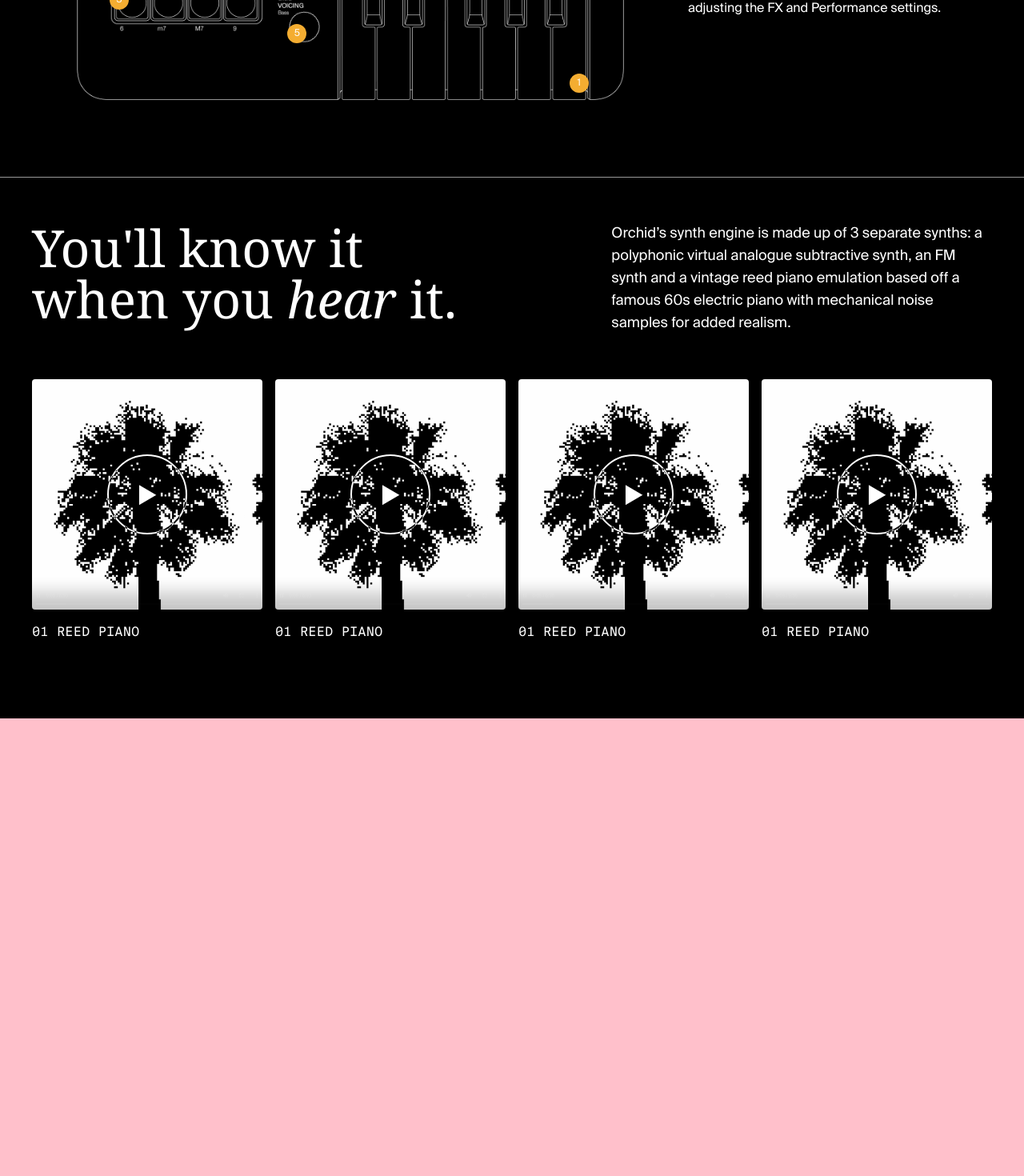
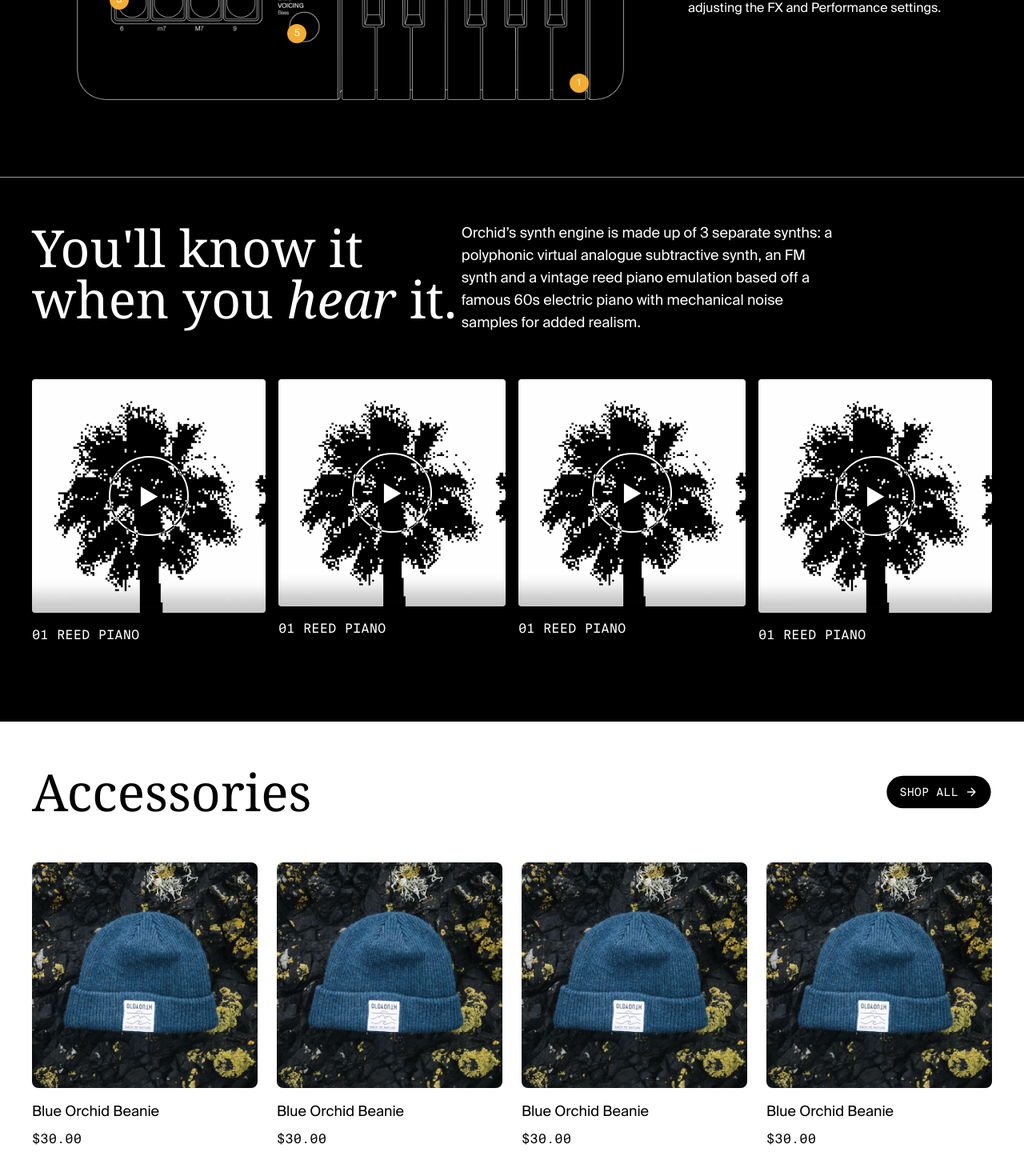
Before and after one commit to kehinde4885/Telepath, a React (Vite) app: page / in a window 1280 px wide. Shown: the part 5742-7212 px from the top of the page at 80% size. Before the commit the page ends 6640 px from the top, so only its background shows below. Built offline with nearby package versions, Linux system fonts and the light colour scheme; a web font is replaced by a local one.

Commit message:
Added accessories section

```diff
--- a/src/Landing.jsx
+++ b/src/Landing.jsx
@@ -254,7 +254,12 @@ const Landing = () => {
 
           <hr className="text-white opacity-60" />
 
-          <section id="audioPreview" className="grid grid-cols-[max-content_1fr] px-10 pt-14 pb-24 gap-y-14">
+          <section
+            id="audioPreview"
+            className="grid grid-cols-4 gap-y-14 px-10 pt-14 pb-24">
+            {/*  */}
+
+            <div className="flex col-span-full content-between ">
               <h2 className="heading2 max-w-[15ch] font-serif text-[64px] text-pretty text-white">
                 You'll know it when you <em>hear</em> it.
               </h2>
@@ -262,13 +267,14 @@ const Landing = () => {
               <p className="max-w-[40ch] justify-self-end text-lg text-pretty text-white">
                 Orchid’s synth engine is made up of 3 separate synths: a
                 polyphonic virtual analogue subtractive synth, an FM synth and a
-              vintage reed piano emulation based off a famous 60s electric piano
-              with mechanical noise samples for added realism.
+                vintage reed piano emulation based off a famous 60s electric
+                piano with mechanical noise samples for added realism.
               </p>
+            </div>
 
-            <article className="col-span-full flex justify-between gap-4">
+            <article className="col-span-full grid grid-cols-subgrid justify-between gap-4">
               {/* Full Card */}
-              <div className="max-w-[325px] space-y-4">
+              <div className="space-y-4">
                 {/* Video Card */}
                 <div className="relative aspect-square overflow-hidden rounded-sm">
                   <img className="h-full w-full" src="/reed.jpg" alt="" />
@@ -295,7 +301,7 @@ const Landing = () => {
               </div>
 
               {/* Full Card */}
-              <div className="max-w-[325px] space-y-4">
+              <div className="space-y-4">
                 {/* Video Card */}
                 <div className="relative aspect-square overflow-hidden rounded-sm">
                   <img className="h-full w-full" src="/reed.jpg" alt="" />
@@ -322,7 +328,7 @@ const Landing = () => {
               </div>
 
               {/* Full Card */}
-              <div className="max-w-[325px] space-y-4">
+              <div className="space-y-4">
                 {/* Video Card */}
                 <div className="relative aspect-square overflow-hidden rounded-sm">
                   <img className="h-full w-full" src="/reed.jpg" alt="" />
@@ -349,7 +355,7 @@ const Landing = () => {
               </div>
 
               {/* Full Card */}
-              <div className="max-w-[325px] space-y-4">
+              <div className="space-y-4">
                 {/* Video Card */}
                 <div className="relative aspect-square overflow-hidden rounded-sm">
                   <img className="h-full w-full" src="/reed.jpg" alt="" />
@@ -377,6 +383,77 @@ const Landing = () => {
             </article>
           </section>
         </section>
+
+        <section id="accessories" className="grid grid-cols-4 gap-x-6 gap-y-14 bg-white px-10 pt-14 pb-24">
+          <div className="col-span-full flex items-center justify-between gap-4">
+            <h2 className="heading2 font-serif text-[64px]">Accessories</h2>
+            <Button3 text={"shop all"} />
+          </div>
+
+          <article className="space-y-4">
+            <div className="aspect-square rounded-lg">
+              <img
+                className="h-full w-full rounded-lg object-cover"
+                src="/orchid5.jpg"
+                alt=""
+              />
+            </div>
+
+            <div className="space-y-2 text-black">
+              <p className="text-lg capitalize">Blue Orchid beanie</p>
+              <p className="font-mono">$30.00</p>
+            </div>
+          </article>
+
+          <article className="space-y-4">
+            <div className="aspect-square rounded-lg">
+              <img
+                className="h-full w-full rounded-lg object-cover"
+                src="/orchid5.jpg"
+                alt=""
+              />
+            </div>
+
+            <div className="space-y-2 text-black">
+              <p className="text-lg capitalize">Blue Orchid beanie</p>
+              <p className="font-mono">$30.00</p>
+            </div>
+          </article>
+
+          <article className="space-y-4">
+            <div className="aspect-square rounded-lg">
+              <img
+                className="h-full w-full rounded-lg object-cover"
+                src="/orchid5.jpg"
+                alt=""
+              />
+            </div>
+
+            <div className="space-y-2 text-black">
+              <p className="text-lg capitalize">Blue Orchid beanie</p>
+              <p className="font-mono">$30.00</p>
+            </div>
+          </article>
+
+          <article className="space-y-4">
+            <div className="aspect-square rounded-lg">
+              <img
+                className="h-full w-full rounded-lg object-cover"
+                src="/orchid5.jpg"
+                alt=""
+              />
+            </div>
+
+            <div className="space-y-2 text-black">
+              <p className="text-lg capitalize">Blue Orchid beanie</p>
+              <p className="font-mono">$30.00</p>
+            </div>
+          </article>
+        </section>
+
+        <section>
+
+        </section>
       </main>
     </>
   );
```
Also changed, not shown: public/orchid5.jpg (added). Lines whose indentation alone changed are shown as unchanged.
